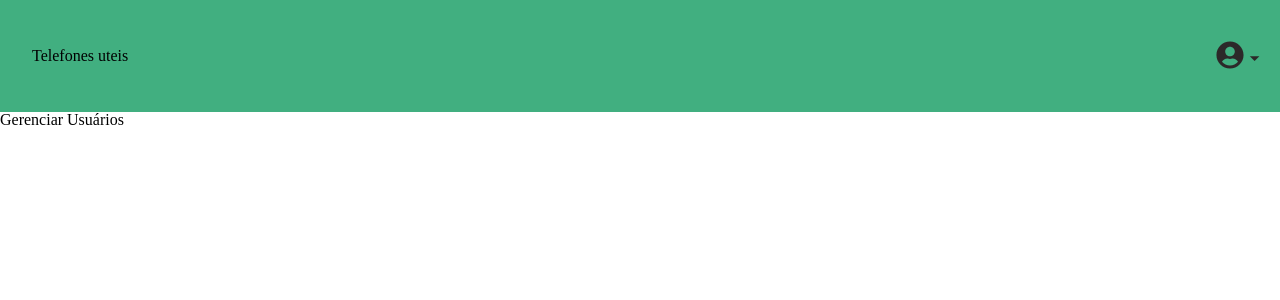
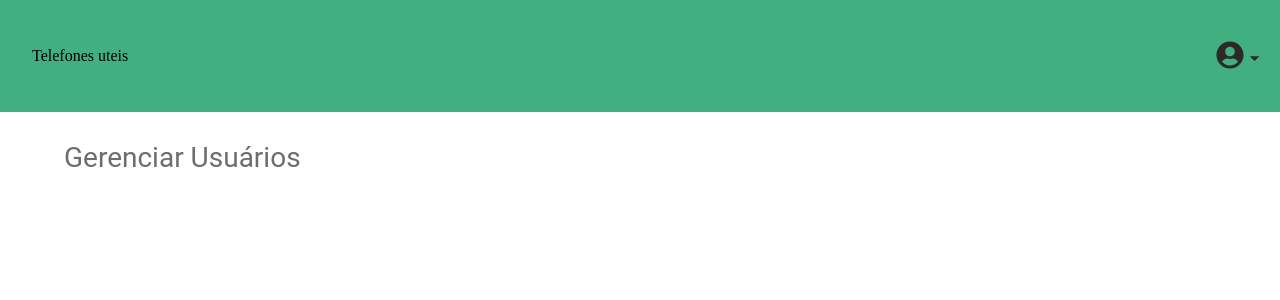
Before and after one commit to MatheusAraripe/desafio-anova, a React (Vite) app: page /admin in a window 1280 px wide. Shown: the top 300 px of the page. Built offline with nearby package versions, Linux system fonts and the light colour scheme; sample sign-in values are in the browser's storage.

Commit message:
feat: adiçao de estilo ao titulo da pagina de admin

```diff
--- a/src/pages/AdminPage/adminpage.scss
+++ b/src/pages/AdminPage/adminpage.scss
@@ -0,0 +1,13 @@
+.admin-title-container{
+  display: flex;
+  flex-direction: column;
+  margin-left: 64px;
+  margin-top: 32px;
+  flex-shrink: 0;
+}
+
+.admin-title{
+  color: #6D6D6D;
+  font-size: 28px;
+  font-family: Roboto;
+}
--- a/src/pages/AdminPage/index.jsx
+++ b/src/pages/AdminPage/index.jsx
@@ -1,5 +1,7 @@
+// eslint-disable-next-line no-unused-vars
 import React from 'react'
 import NavBar from '../../components/NavBar'
+import "./adminpage.scss"
 
 function AdminPage() {
   return (
```
